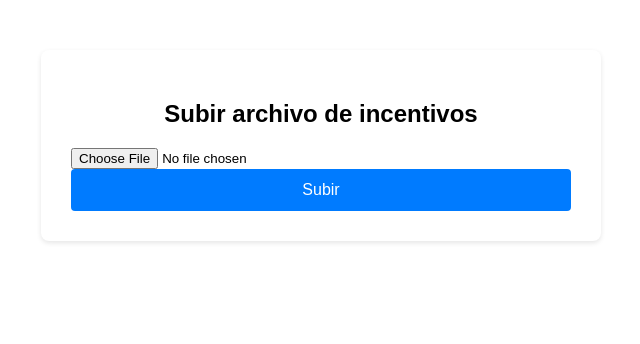
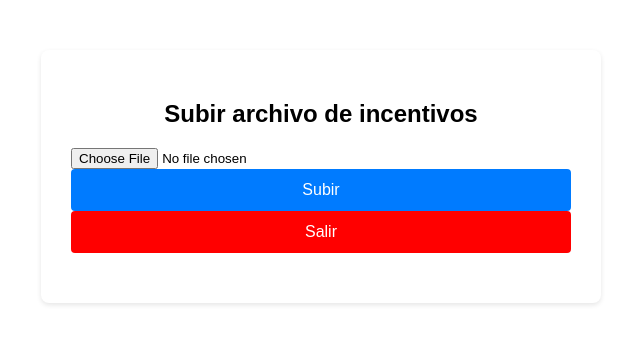
Before and after one commit to Intelligence-Software-Consulting/oxxo-incentivos, a React (Create React App) app: page /admin in a window 1280 px wide. Shown: the top 344 px of the page, without its empty margins (319-959 px from the left). Built offline with nearby package versions, Linux system fonts and the light colour scheme.

Commit message:
Agregado botón de salir en Admin

```diff
--- a/src/Admin.js
+++ b/src/Admin.js
@@ -1,10 +1,12 @@
 import React, { useState } from 'react';
+import { useNavigate } from 'react-router-dom';
 import axios from 'axios';
 import './Admin.css';
 
 function Admin() {
     const [file, setFile] = useState(null);
     const [message, setMessage] = useState('');
+    const navigate = useNavigate();
 
     const handleFileChange = (e) => {
         setFile(e.target.files[0]);
@@ -30,12 +32,17 @@ function Admin() {
         }
     };
 
+    const handleLogout = () => {
+        navigate('/'); // Redirige a la página principal (Login)
+    };
+
     return (
         <div className="admin-container">
             <h2>Subir archivo de incentivos</h2>
             <input type="file" accept=".xlsx" onChange={handleFileChange} />
             <button onClick={handleUpload}>Subir</button>
             {message && <p>{message}</p>}
+            <button className="logout-button" onClick={handleLogout}>Salir</button>
         </div>
     );
 }
```
